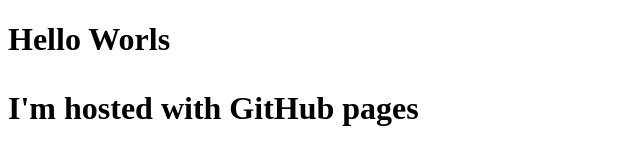
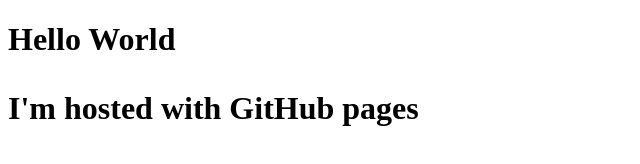
Before and after one commit to JiggyJames/JiggyJames.github.io, a plain HTML site: page index.html in a window 1280 px wide. Shown: the full height of the page, 0-640 px from the left. Drawn offline with Linux system fonts and the light colour scheme.

Commit message:
Spelling error correction

```diff
--- a/index.html
+++ b/index.html
@@ -6,7 +6,7 @@
 	</title>
 </head>
 <body>
-<h1>Hello Worls</p>
+<h1>Hello World</p>
 	<p>I'm hosted with GitHub pages</p>
 </body>
 </html>
```
